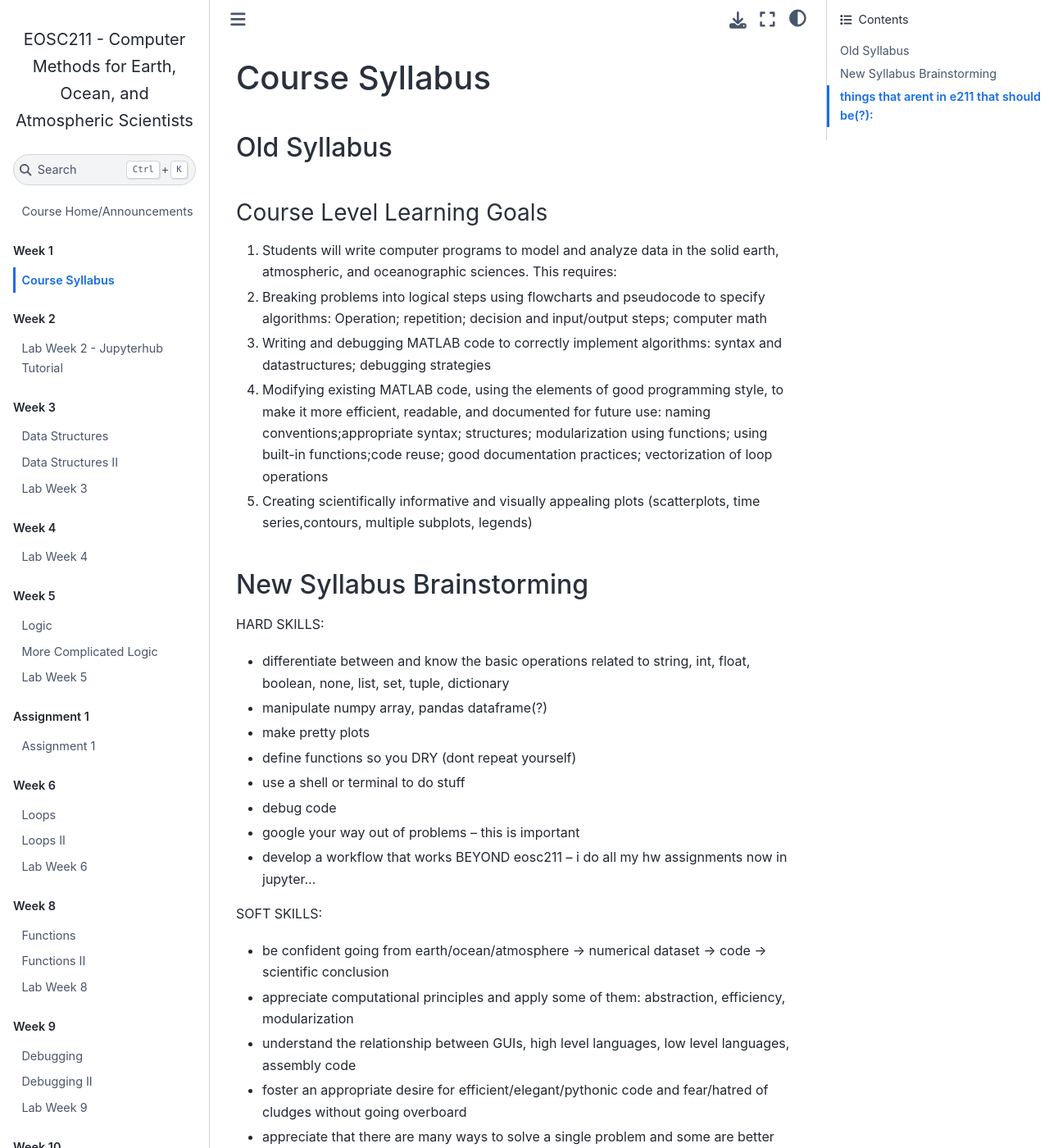
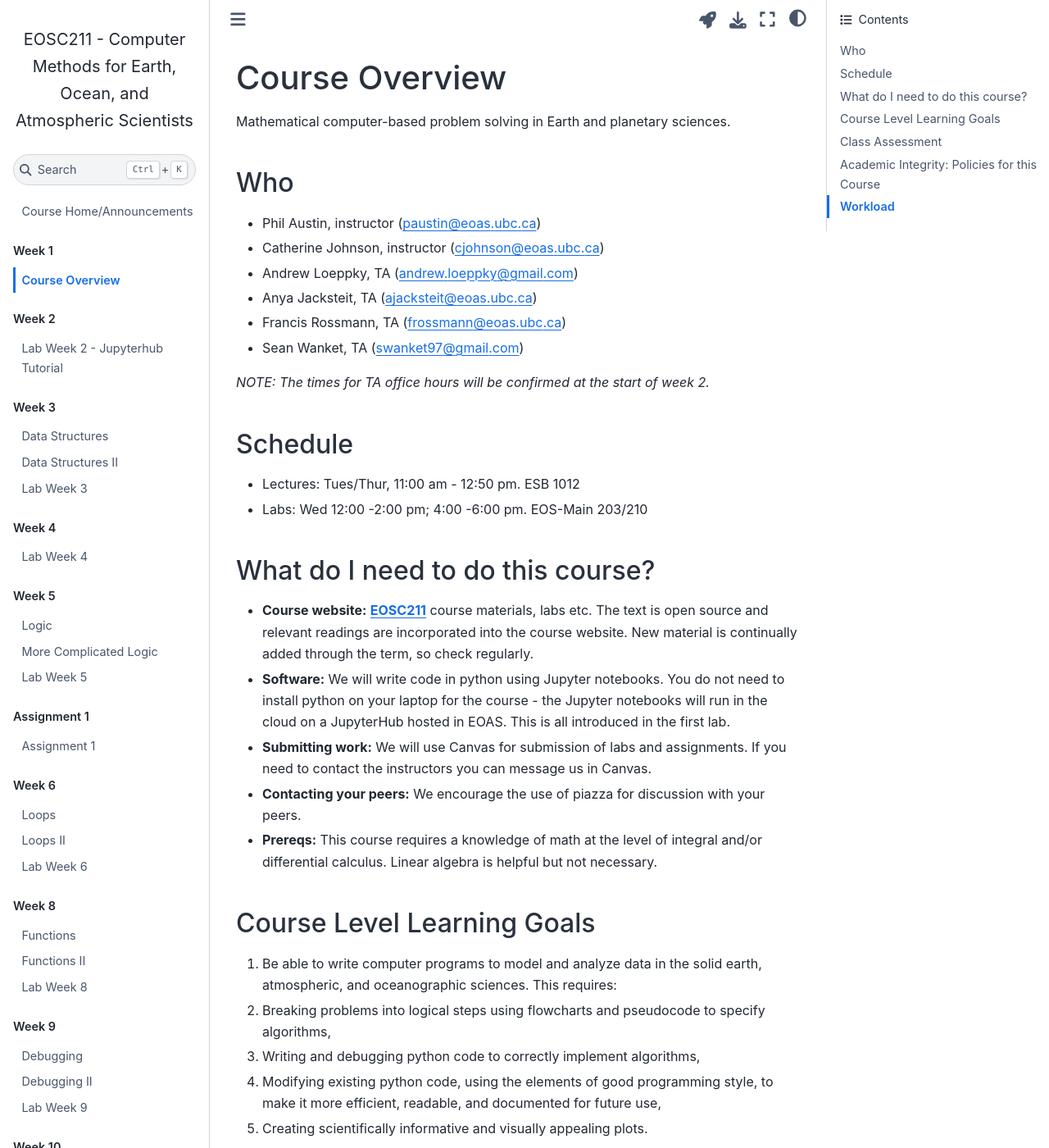
Before and after one commit to phaustin/eosc211_studentsnew, a Jupyter Book: the page built from syllabus/course_goals.md, in a window 1280 px wide and 1400 px high. Shown: the whole window at 82% size. Built offline with Jupyter Book 1.0.4 settings and Sphinx 7.4.7 and the Sphinx Book theme 1.1.4, drawn with Linux system fonts in a browser that asks for light colours; pages that are not in the unit, such as notebooks, are missing from menus; some of the changed text lies outside the part shown.

Commit message:
replaced course goals doc with new one

```diff
--- a/syllabus/course_goals.md
+++ b/syllabus/course_goals.md
@@ -1,99 +1,150 @@
 ---
-jupyter:
-  jupytext:
-    formats: ipynb,md
-    text_representation:
-      extension: .md
-      format_name: markdown
-      format_version: '1.3'
-      jupytext_version: 1.10.3
-  kernelspec:
-    display_name: Python 3 (ipykernel)
-    language: python
-    name: python3
+jupytext:
+  formats: ipynb,md:myst
+  text_representation:
+    extension: .md
+    format_name: myst
+    format_version: 0.13
+    jupytext_version: 1.11.4
+kernelspec:
+  display_name: Python 3 (ipykernel)
+  language: python
+  name: python3
 ---
 
-# Course Syllabus
+# Course Overview
 
-## Old Syllabus
+Mathematical computer-based problem solving in Earth and planetary sciences.
 
-### Course Level Learning Goals
+## Who
 
-1.  Students will write computer programs to model and analyze data in the solid earth, atmospheric,
- and oceanographic sciences. This requires:
+* Phil Austin, instructor (paustin@eoas.ubc.ca)
+* Catherine Johnson, instructor (cjohnson@eoas.ubc.ca)
 
-2.  Breaking problems into logical steps using flowcharts and pseudocode to specify algorithms: Operation; repetition; decision and input/output steps; computer math
+* Andrew Loeppky, TA (andrew.loeppky@gmail.com)
+* Anya Jacksteit, TA (ajacksteit@eoas.ubc.ca)
+* Francis Rossmann, TA (frossmann@eoas.ubc.ca)
+* Sean Wanket, TA (swanket97@gmail.com)
 
-3.  Writing and debugging MATLAB code to correctly implement algorithms: syntax and datastructures; debugging strategies
+*NOTE: The times for TA office hours will be confirmed at the start of week 2.*
 
-4.  Modifying existing MATLAB code,  using the elements of good programming style,  to make  it  more  efficient,  readable,  and  documented  for  future  use:  naming  conventions;appropriate syntax;  structures;  modularization using functions;  using built-in functions;code reuse; good documentation  practices; vectorization of loop operations
++++
 
-5.  Creating scientifically informative and visually appealing plots (scatterplots, time series,contours,  multiple subplots, legends)
+## Schedule
 
+* Lectures: Tues/Thur, 11:00 am - 12:50 pm.  ESB 1012
+* Labs:     Wed 12:00 -2:00 pm; 4:00 -6:00 pm.  EOS-Main 203/210
 
++++
 
+## What do I need to do this course?
 
-##  New Syllabus Brainstorming
+* **Course website:**  __[EOSC211](https://phaustin.github.io/eosc211_students)__ course materials, labs etc.  The text is open source and relevant readings are incorporated into the course website.  New material is continually added through the term, so check regularly.
+* **Software:**  We will write code in python using Jupyter notebooks.  You do not need to install python on your laptop for the course - the Jupyter notebooks will run in the cloud on a JupyterHub hosted in EOAS.  This is all introduced in the first lab.
+* **Submitting work:** We will use Canvas for submission of labs and assignments. If you need to contact the instructors you can message us in Canvas.
+* **Contacting your peers:** We encourage the use of piazza for discussion with your peers.
+* **Prereqs:** This course requires a knowledge of math at the level of integral and/or differential calculus. Linear algebra is helpful but not necessary.
 
-HARD SKILLS:
++++
 
-- differentiate between and know the basic operations related to
-  string, int, float, boolean, none, list, set, tuple, dictionary
-- manipulate numpy array, pandas dataframe(?)
-- make pretty plots
-- define functions so you DRY (dont repeat yourself)
-- use a shell or terminal to do stuff
+## Course Level Learning Goals
+1.  Be able to write computer programs to model and analyze data in the solid earth, atmospheric, and oceanographic sciences. This requires:
+
+2.  Breaking problems into logical steps using flowcharts and pseudocode to specify algorithms,
+
+3.  Writing and debugging python code to correctly implement algorithms,
+
+4.  Modifying existing python code,  using the elements of good programming style,  to make  it  more  efficient,  readable,  and  documented  for  future  use,
+
+5.  Creating scientifically informative and visually appealing plots.
+
+### HARD SKILLS:
+
+- Differentiate between and know the basic operations related to
+  string, int, float, boolean, none, list, set, tuple, dictionary.
+- Manipulate numpy arrays
+- Make pretty plots
+- Define functions so you DRY (don't repeat yourself)
 - debug code
-- google your way out of problems -- this is important
-- develop a workflow that works BEYOND eosc211 -- i do all my hw assignments now in jupyter...
+- Google your way out of problems (yes, really!)
+- Use a shell or terminal to do stuff (we will cover as an extra)
+- Develop a workflow that works BEYOND eosc211 - e.g., I do all my h/w assignments now in jupyter...
 
-SOFT SKILLS:
+### SOFT SKILLS:
 
-- be confident going from earth/ocean/atmosphere -> numerical dataset -> code -> scientific conclusion
-- appreciate computational principles and apply some of them: abstraction, efficiency, modularization
-- understand the relationship between GUIs, high level languages, low level languages, assembly code
-- foster an appropriate desire for efficient/elegant/pythonic code and fear/hatred of cludges without going overboard
-- appreciate that there are many ways to solve a single problem and some are better than others
-- confidence with viewing/using a computer like a programmer - shells/terminals, code, vocabulary like 'back end,' 'gui'
+- Be confident going from a earth/ocean/atmosphere problem -> numerical dataset -> code -> scientific conclusion
+- Appreciate computational principles and apply some of them: abstraction, efficiency, modularization
+- Understand the relationship between GUIs, high level languages, low level languages, assembly code
+- Foster an appropriate desire for efficient/elegant/pythonic code and dislike/avoidance of cluges without going overboard
+- Appreciate that there are many ways to solve a single problem and some are better than others
+- Confidence in viewing/using a computer like a programmer - shells/terminals, code, vocabulary
 
-BIG PRINCIPLES:
-- coding is hard and i feel like i have no idea what im doing and everyone is smarter than me. thats fine
+### BIG PRINCIPLES
+- Coding is hard. I feel like I have no idea what I'm doing and that everyone is smarter than me.  Don't worry, practice is key.
+- Clear and precise thinking
 - DRY and YANGNI
 - Make it look good
 - Keep your hard drive organized just like you would a lab bench
-- namespaces are one honking great idea -- lets do more of those
+
++++
+
+## Class Assessment
+
+Total marks for the course will be divided as follows (**subject to modifications as needed during term**)
+
+    1. Labs (7 or 8) – 30%.  You can drop the lowest grade, so ~4-5% each.
+    2. Assignments – 25%.  Two (12.5% each)
+    3. Mini-quizzes (~11) – 10%.  Based on pre-class reading.  You can drop the lowest grade, so ~1% each.
+    4. Midterm – 10% (8% from individual score, 2% from group score)
+    5. Final – 25% (20% from individual score, 5% from group score)
 
 
+This breakdown applies ONLY if you “pass” the “individual exam” portion of the course. In other words, you should on average score 50% on each of the quizzes, and the individual portion of the midterm and final. However, it’s your total exam score that matters, so for example, if you just fail the midterm you can still pass the course as long as you do ok on the quizzes and/or final.  The quizzes, and individual portions of the midterm and final exam add up to 38% of the course grade, so at least 19% of your course grade must come from these quizzes/exams. If it is less than this then your “exam” mark is your course mark. This is to ensure that you are assigned a fair mark based on your learning.
 
- week | readings | worksheets | lab
- ---  |--- |--- |   --- |
- 1| | none | none
- 2| `01-Orientation/01_01-Why-Python.md` <br> `02-Jupyter-Notebooks/02_05-The-Jupyter-Notebook-Interface.md` (optional) <br> all of `04-Data-Types-and-Variables` | algorithm design, intro to python, built in functions, data types | intro to jupyterlab (not yet created)
- 3| `05-NumPy-and-Arrays/05_03-Python-Lists-and-NumPy-Arrays.md` <br> `05-NumPy-and-Arrays/05_04-Array-Creation.md` (optional) <br> `05-NumPy-and-Arrays/05_05-Array-Indexing.md` <br> `05-NumPy-and-Arrays/05_06-Array-Slicing.md` <br> `05_07-Array-Opperations.md` | intro to numpy arrays, built in functions, slicing *ZOP*| matplotlib, scientific figures, [import, input, process, output], array manipulation
- 4| `06_01-What-is-Matplotlib.md` <br> `06-Plotting-with-Matplotlib/06_03-Line-Plots.md` <br> `06-Plotting-with-Matplotlib/06_05-Multi-Line-Plots.md` <br> `06-Plotting-with-Matplotlib/06_11-Plot-Annotations.md` <br> `06-Plotting-with-Matplotlib/06_14-Contour-Plots.md` <br> *all of chapter 6 is a useful resource for this course/future* |  DNE | math, code structuring, plt subplots
- 5| 8-1 to 8-4 |  logic, `if elif else` | plt.annotate(), f strings, type casting, user input
- 5.5  | | Assignment 1
- 6| 9-0 to 9-2 | loops | filtering with running mean/median, implemented with loops (slow)
- 7|  | MIDTERM
- 8| 7-0 to 7-4, 7-6 and 7-7 (optional) | functions | re-do lab 6 with functions
- 9|  | debugging and error types (off by one, fencepost) | go through a "large" functional program, using dictionaries, `*args, **kwargs`
- 10|  | dictionaries and f strings | DNE
- 11|  | vectorization and speed | interpolation with scipy
- 12|  | vectorization practice, file IO (csv) | DNE
- 13|  | review, linear algebra | DNE
+### Labs and Assignments
+
+The Tuesday class time will be used to introduce/practice new concepts relevant to that week’s lab, based on pre-readings. The Thursday class time will be used as a lab wrap-up, and/or to practice the new material.
+
+Labs are an integral part of this course and are necessary to learn the course material. They also build on each other, so please don’t skip lab sessions! Expect to spend more than the scheduled 2 hours to complete each lab. We  typically run labs with what is called a “pair-programming” approach, in which you work on labs in pairs.
+
+Labs are submitted via Canvas. Labs must be submitted before 4:00 pm each Friday. Late submissions are not possible!They will be marked with one of the following 4 possibilities:
+* “Satisfactory” (100%)
+* “Some problems” (80%)
+* “Major problems” (50%) - non-running code is in this category
+* “Not submitted” (0%) - not a bona fide attempt is also in this category
+
+In addition to labs, there are also two larger assignments that should be done in pairs or in groups of three (if you prefer to work alone you may do so with the permission of the instructor). You may select your partner(s), they need not be the same as people with whom you have worked during labs. Assignments are due at 4pm on the due date (see schedule / class announcements) and one assignment per pair / group must be submitted on Canvas. Please follow the instructions carefully as to exactly what to submit and submit only these items. Assignments are graded as follows:
+* A+ : all done correctly, no errors, nice pictures.
+* A : one small error, pictures OK.
+* B : One large or several small errors, figures reasonable.
+* C : Several large errors, incomplete, figures misleading/incorrect.
+* D : Many errors, parts of assignment incomplete
+* F : Not handed in, not seriously attempted, other failings.
+
+### Exams:  Final/Midterm/Quizzes
+
+There is one in-class midterm, scheduled for October 21, 2020. The final exam will be scheduled by the registrar in the regular exam period. The midterm and exam are both OPEN BOOK, but NO ELECTRONIC AIDS are allowed.
+
+The exams are 2-part exams.  Part 1 will be done individually. Then you will hand it in and do Part 2 with your group. Your exam mark will be a weighted sum of the marks from both parts. The individual part is weighted 80% of  and the group part 20%.
+
+Quizzes will typically be done in the Tues class and will be based on the pre-readings.  They will be short, open book to test your retention of the material. If you have completed the readings, these should be easy.
 
 
-## things that arent in e211 that should be(?):
++++
 
-* formal discussion of objects
-* pandas
-* xarray
-* geopandas -- for the gis students
-* scipy for linalg, integrations
-* DIY python, how to set up your own workflow
-* shell tutorial
-* timeit module
-* numba?
-* intro to git
-* file IO with python
-* datetime
+## Academic Integrity: Policies for this Course
+
+The purpose of the class is to learn a skill, and for many people it is beneficial to collaborate with others in order to do so. This is a realistic environment, and past experience shows that working with others (a) gets the work done faster, (b) tends to prevent getting “stuck”, (c) makes the experience more enjoyable, and (d) does not degrade learning outcomes, as long as all parties are contributing.
+
+In class, we will randomly assign you to small groups (~4 people/group) each class. You will complete worksheets and class exercises in that group.
+
+For labs and assignments, we encourage collaboration using a pair-programming method. However, you are expected to TRUTHFULLY REPORT: (a) the name of your partner(s), and (b) the level of collaboration. Using someone else’s code and claiming it as your own is plagiarism and will be treated as such.
+
+The use of python, googling solutions, or receiving a solution from someone else are FORBIDDEN in the quizzes, mid-term and final exam.
+
++++
+
+## Workload
+You are expected to do the pre-readings to be ready for the problems assigned on the worksheets. It is not necessary to read the labs before lab times. You are expected to work outside of scheduled lab and class hours.
+Although some people may complete the labs in the time provided (2 hours), typically 3 or 4 hours is required. If you need more than 6 please talk with an instructor or a teaching assistant.
+Assignments typically take about 10–15 hours to complete over two weeks. You can work on assignments during the scheduled lab period if you wish. TAs are available at that time, as well as during office hours.
```
